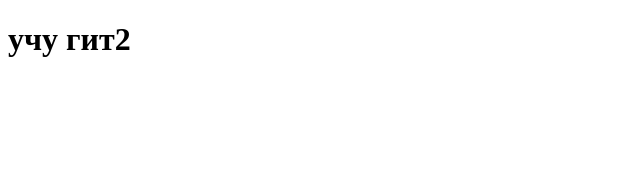
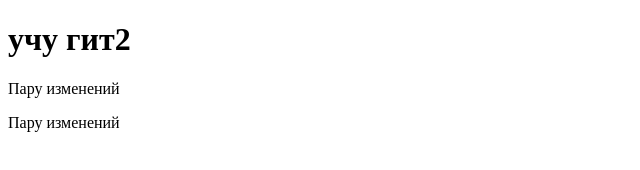
Before and after one commit to WEbDevRu/mytracker, a plain HTML site: page index.html in a window 1280 px wide. Shown: the whole page, without its empty margins (0-640 px from the left). Drawn offline with Linux system fonts and the light colour scheme.

Commit message:
Внёс пару изменений

```diff
--- a/index.html
+++ b/index.html
@@ -7,6 +7,8 @@
 </head>
 <body>
 	<h1>учу гит2</h1>
+	<p>Пару изменений</p>
+	<p>Пару изменений</p>
 
 </body>
 </html>
```
